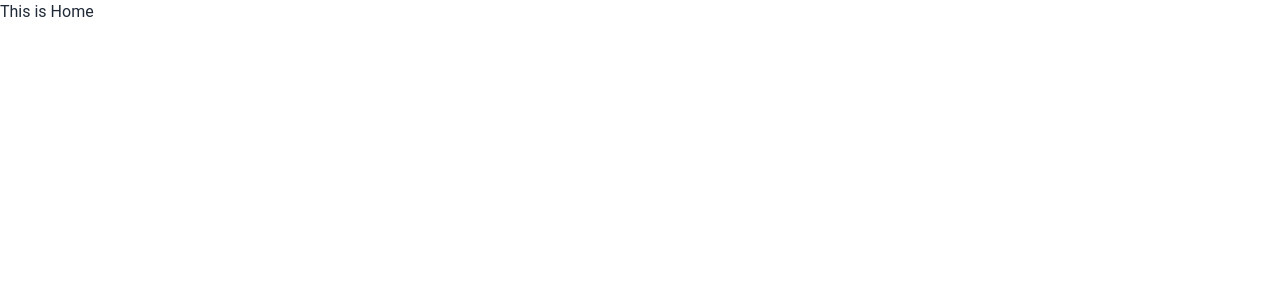
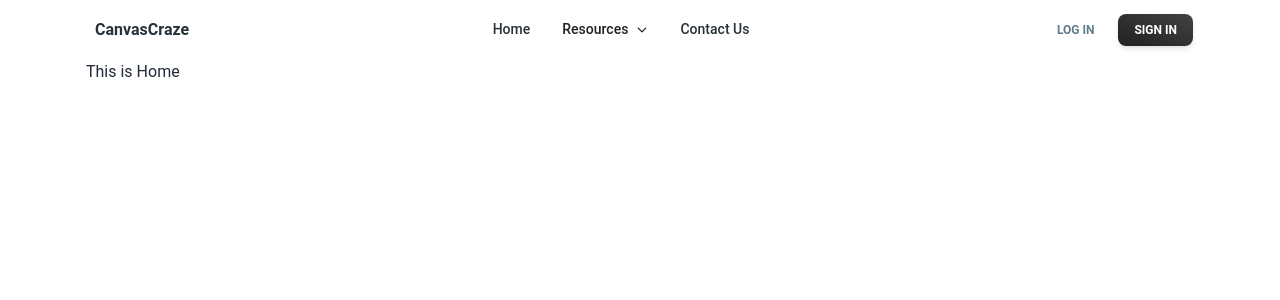
Before and after one commit to abunaim5/canvas-craze-client, a React (Vite) app: page / in a window 1280 px wide. Shown: the top 300 px of the page. Built offline with nearby package versions, Linux system fonts and the light colour scheme.

Commit message:
added navbar component

```diff
--- a/src/Layout/Root/Root.jsx
+++ b/src/Layout/Root/Root.jsx
@@ -1,8 +1,10 @@
 import { Outlet } from "react-router-dom";
+import Header from "../../components/Header/Header";
 
 const Root = () => {
     return (
         <div>
+            <Header></Header>
             <Outlet></Outlet>
         </div>
     );
--- a/src/Pages/Home/Home.jsx
+++ b/src/Pages/Home/Home.jsx
@@ -1,8 +1,8 @@
 
 const Home = () => {
     return (
-        <div>
-            <h1>This is Home</h1>
+        <div className="max-w-screen-xl mx-auto px-4">
+            <h1 className="">This is Home</h1>
         </div>
     );
 };
--- /dev/null
+++ b/src/components/Header/Header.jsx
@@ -0,0 +1,247 @@
+import React from "react";
+import {
+    Navbar,
+    Collapse,
+    Typography,
+    Button,
+    IconButton,
+    List,
+    ListItem,
+    Menu,
+    MenuHandler,
+    MenuList,
+    MenuItem,
+} from "@material-tailwind/react";
+import {
+    ChevronDownIcon,
+    Bars3Icon,
+    XMarkIcon,
+} from "@heroicons/react/24/outline";
+import {
+    Bars4Icon,
+    GlobeAmericasIcon,
+    NewspaperIcon,
+    PhoneIcon,
+    RectangleGroupIcon,
+    SquaresPlusIcon,
+    SunIcon,
+    TagIcon,
+    UserGroupIcon,
+} from "@heroicons/react/24/solid";
+
+const navListMenuItems = [
+    {
+        title: "Products",
+        description: "Find the perfect solution for your needs.",
+        icon: SquaresPlusIcon,
+    },
+    {
+        title: "About Us",
+        description: "Meet and learn about our dedication",
+        icon: UserGroupIcon,
+    },
+    {
+        title: "Blog",
+        description: "Find the perfect solution for your needs.",
+        icon: Bars4Icon,
+    },
+    {
+        title: "Services",
+        description: "Learn how we can help you achieve your goals.",
+        icon: SunIcon,
+    },
+    {
+        title: "Support",
+        description: "Reach out to us for assistance or inquiries",
+        icon: GlobeAmericasIcon,
+    },
+    {
+        title: "Contact",
+        description: "Find the perfect solution for your needs.",
+        icon: PhoneIcon,
+    },
+    {
+        title: "News",
+        description: "Read insightful articles, tips, and expert opinions.",
+        icon: NewspaperIcon,
+    },
+    {
+        title: "Products",
+        description: "Find the perfect solution for your needs.",
+        icon: RectangleGroupIcon,
+    },
+    {
+        title: "Special Offers",
+        description: "Explore limited-time deals and bundles",
+        icon: TagIcon,
+    },
+];
+
+function NavListMenu() {
+    const [isMenuOpen, setIsMenuOpen] = React.useState(false);
+    const [isMobileMenuOpen, setIsMobileMenuOpen] = React.useState(false);
+    const renderItems = navListMenuItems.map(
+        ({ icon, title, description }, key) => (
+            <a href="#" key={key}>
+                <MenuItem className="flex items-center gap-3 rounded-lg">
+                    <div className="flex items-center justify-center rounded-lg !bg-blue-gray-50 p-2 ">
+                        {" "}
+                        {React.createElement(icon, {
+                            strokeWidth: 2,
+                            className: "h-6 text-gray-900 w-6",
+                        })}
+                    </div>
+                    <div>
+                        <Typography
+                            variant="h6"
+                            color="blue-gray"
+                            className="flex items-center text-sm font-bold"
+                        >
+                            {title}
+                        </Typography>
+                        <Typography
+                            variant="paragraph"
+                            className="text-xs !font-medium text-blue-gray-500"
+                        >
+                            {description}
+                        </Typography>
+                    </div>
+                </MenuItem>
+            </a>
+        ),
+    );
+
+    return (
+        <React.Fragment>
+            <Menu
+                open={isMenuOpen}
+                handler={setIsMenuOpen}
+                offset={{ mainAxis: 20 }}
+                placement="bottom"
+                allowHover={true}
+            >
+                <MenuHandler>
+                    <Typography as="div" variant="small" className="font-medium">
+                        <ListItem
+                            className="flex items-center gap-2 py-2 pr-4 font-medium text-gray-900"
+                            selected={isMenuOpen || isMobileMenuOpen}
+                            onClick={() => setIsMobileMenuOpen((cur) => !cur)}
+                        >
+                            Resources
+                            <ChevronDownIcon
+                                strokeWidth={2.5}
+                                className={`hidden h-3 w-3 transition-transform lg:block ${isMenuOpen ? "rotate-180" : ""
+                                    }`}
+                            />
+                            <ChevronDownIcon
+                                strokeWidth={2.5}
+                                className={`block h-3 w-3 transition-transform lg:hidden ${isMobileMenuOpen ? "rotate-180" : ""
+                                    }`}
+                            />
+                        </ListItem>
+                    </Typography>
+                </MenuHandler>
+                <MenuList className="hidden max-w-screen-xl rounded-xl lg:block">
+                    <ul className="grid grid-cols-3 gap-y-2 outline-none outline-0">
+                        {renderItems}
+                    </ul>
+                </MenuList>
+            </Menu>
+            <div className="block lg:hidden">
+                <Collapse open={isMobileMenuOpen}>{renderItems}</Collapse>
+            </div>
+        </React.Fragment>
+    );
+}
+
+function NavList() {
+    return (
+        <List className="mt-4 mb-6 p-0 lg:mt-0 lg:mb-0 lg:flex-row lg:p-1">
+            <Typography
+                as="a"
+                href="#"
+                variant="small"
+                color="blue-gray"
+                className="font-medium"
+            >
+                <ListItem className="flex items-center gap-2 py-2 pr-4">Home</ListItem>
+            </Typography>
+            <NavListMenu />
+            <Typography
+                as="a"
+                href="#"
+                variant="small"
+                color="blue-gray"
+                className="font-medium"
+            >
+                <ListItem className="flex items-center gap-2 py-2 pr-4">
+                    Contact Us
+                </ListItem>
+            </Typography>
+        </List>
+    );
+}
+
+const Header = () => {
+    const [openNav, setOpenNav] = React.useState(false);
+
+    React.useEffect(() => {
+        window.addEventListener(
+            "resize",
+            () => window.innerWidth >= 960 && setOpenNav(false),
+        );
+    }, []);
+
+    return (
+        <div>
+            <Navbar className="mx-auto max-w-screen-xl px-4 py-2 bg-transparent shadow-none">
+                <div className="flex items-center justify-between text-blue-gray-900">
+                    <Typography
+                        as="a"
+                        href="#"
+                        variant="h6"
+                        className="mr-4 cursor-pointer py-1.5 lg:ml-2"
+                    >
+                        CanvasCraze
+                    </Typography>
+                    <div className="hidden lg:block">
+                        <NavList />
+                    </div>
+                    <div className="hidden gap-2 lg:flex">
+                        <Button variant="text" size="sm" color="blue-gray">
+                            Log In
+                        </Button>
+                        <Button variant="gradient" size="sm">
+                            Sign In
+                        </Button>
+                    </div>
+                    <IconButton
+                        variant="text"
+                        color="blue-gray"
+                        className="lg:hidden"
+                        onClick={() => setOpenNav(!openNav)}
+                    >
+                        {openNav ? (
+                            <XMarkIcon className="h-6 w-6" strokeWidth={2} />
+                        ) : (
+                            <Bars3Icon className="h-6 w-6" strokeWidth={2} />
+                        )}
+                    </IconButton>
+                </div>
+                <Collapse open={openNav}>
+                    <NavList />
+                    <div className="flex w-full flex-nowrap items-center gap-2 lg:hidden">
+                        <Button variant="outlined" size="sm" color="blue-gray" fullWidth>
+                            Log In
+                        </Button>
+                        <Button variant="gradient" size="sm" fullWidth>
+                            Sign In
+                        </Button>
+                    </div>
+                </Collapse>
+            </Navbar>
+        </div>
+    );
+};
+
+export default Header;
--- /dev/null
+++ b/src/components/Navbar/Navbar.jsx
@@ -0,0 +1,11 @@
+
+
+const Navbar = () => {
+    return (
+        <div>
+
+        </div>
+    );
+};
+
+export default Navbar;
```
